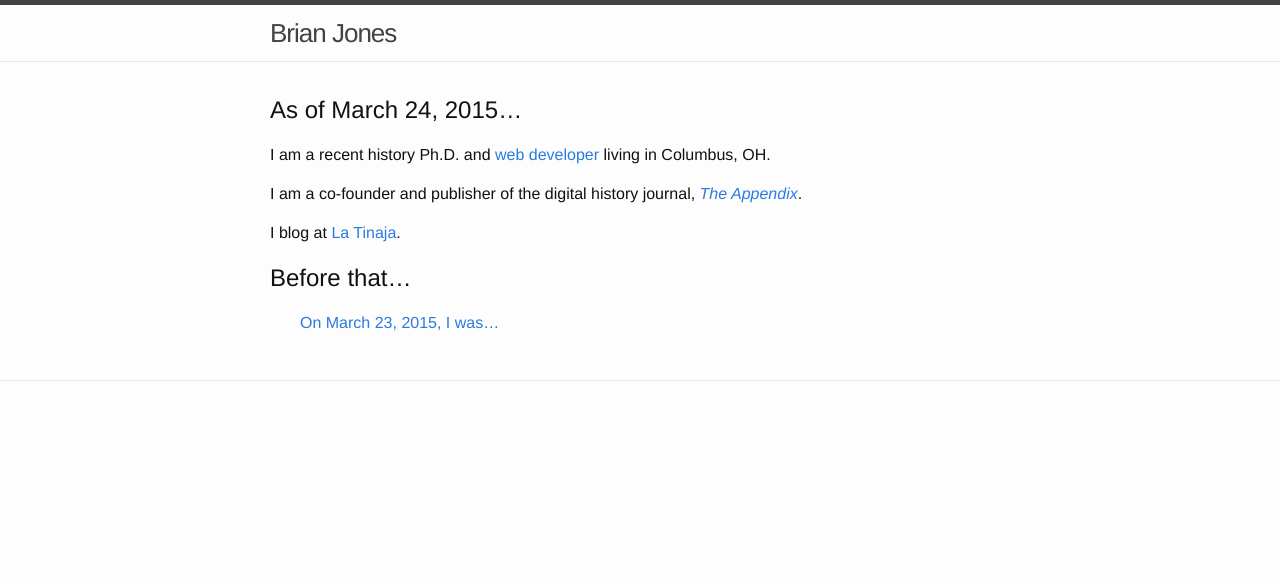
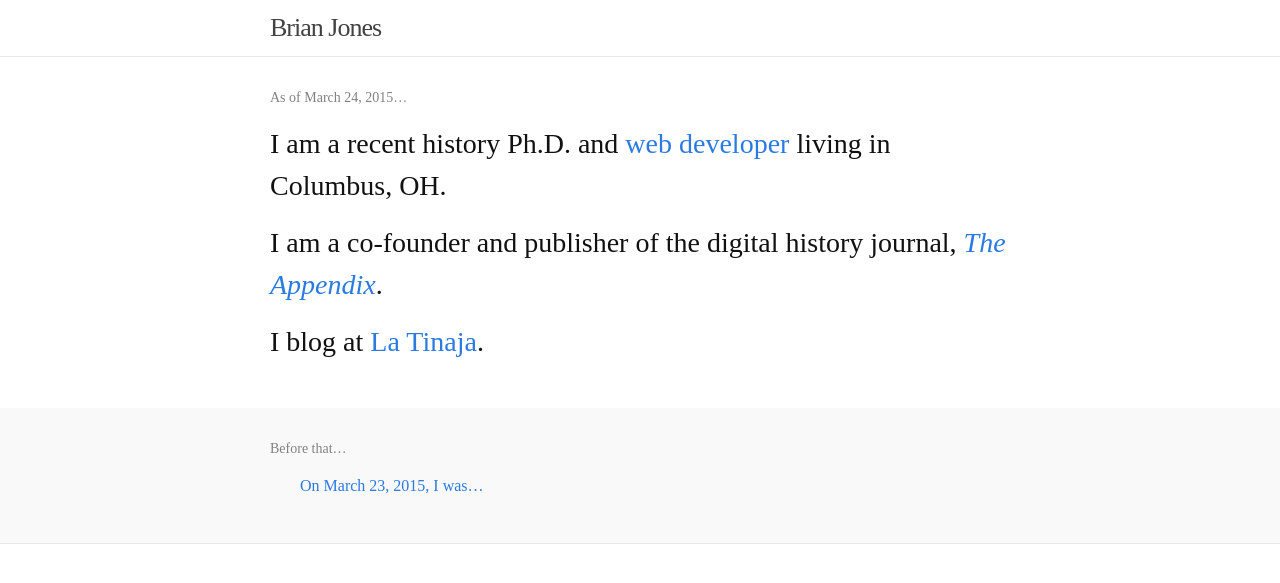
Before and after one commit to jonesbp/brianjon.es, a Jekyll site: the page built from index.html, in a window 1280 px wide. Shown: the top 583 px of the page. Built offline with Jekyll 4.4.1, drawn with Linux system fonts in a browser that asks for light colours.

Commit message:
Styled bio posts

```diff
--- a/_includes/head.html
+++ b/_includes/head.html
@@ -6,6 +6,9 @@
     <title>{% if page.title %}{{ page.title }}{% else %}{{ site.title }}{% endif %}</title>
     <meta name="description" content="{{ site.description }}">
 
+    <script src="//use.typekit.net/yrt0yrw.js"></script>
+    <script>try{Typekit.load();}catch(e){}</script>
+
     <link rel="stylesheet" href="{{ "/css/main.css" | prepend: site.baseurl }}">
     <link rel="canonical" href="{{ page.url | replace:'index.html','' | prepend: site.baseurl | prepend: site.url }}">
 </head>
--- a/_layouts/default.html
+++ b/_layouts/default.html
@@ -7,11 +7,7 @@
 
     {% include header.html %}
 
-    <div class="page-content">
-      <div class="wrapper">
-        {{ content }}
-      </div>
-    </div>
+    {{ content }}
 
     {% include footer.html %}
 
--- a/_layouts/post.html
+++ b/_layouts/post.html
@@ -2,6 +2,7 @@
 layout: default
 ---
 <div class="then">
+  <div class="wrapper">
     <header class="post-header">
       <h2>On {{ page.date | date: '%B %d, %Y' }}, I claimed…</h2>
     </header>
@@ -10,8 +11,10 @@ layout: default
       {{ content }}
     </article>
   </div>
+</div>
 
 <div class="now">
+  <div class="wrapper">
     <header class="post-header">
       <h2>But since {{ site.posts.first.date | date: '%B %d, %Y' }}…</h2>
     </header>
@@ -20,3 +23,4 @@ layout: default
       {{ site.posts.first.content | markdownify }}
     </article>
   </div>
+</div>
--- a/_sass/_layout.scss
+++ b/_sass/_layout.scss
@@ -2,7 +2,6 @@
  * Site header
  */
 .site-header {
-    border-top: 5px solid $grey-color-dark;
     border-bottom: 1px solid $grey-color-light;
     min-height: 56px;
 
@@ -23,69 +22,36 @@
     }
 }
 
-.site-nav {
-    float: right;
-    line-height: 56px;
+/**
+  Content area
+*/
 
-    .menu-icon {
-        display: none;
+h2 {
+  font-size: $small-font-size;
 }
 
-    .page-link {
-        color: $text-color;
-        line-height: $base-line-height;
-
-        // Gaps between nav items, but not on the first one
-        &:not(:first-child) {
-            margin-left: 20px;
+article {
+  p {
+    font-size: $large-font-size;
   }
 }
 
-    @include media-query($on-palm) {
-        position: absolute;
-        top: 9px;
-        right: 30px;
-        background-color: $background-color;
-        border: 1px solid $grey-color-light;
-        border-radius: 5px;
-        text-align: right;
+.now {
+  padding: $spacing-unit 0;
 
-        .menu-icon {
-            display: block;
-            float: right;
-            width: 36px;
-            height: 26px;
-            line-height: 0;
-            padding-top: 10px;
-            text-align: center;
-
-            > svg {
-                width: 18px;
-                height: 15px;
-
-                path {
-                    fill: $grey-color-dark;
-                }
+  h2 {
+    color: $grey-color;
   }
 }
 
-        .trigger {
-            clear: both;
-            display: none;
-        }
+.then {
+  background-color: $background-grey;
+  padding: $spacing-unit 0;
 
-        &:hover .trigger {
-            display: block;
-            padding-bottom: 5px;
-        }
-
-        .page-link {
-            display: block;
-            padding: 5px 10px;
+  h2 {
+    color: $grey-color;
   }
 }
-}
-
 
 
 /**
--- a/css/main.scss
+++ b/css/main.scss
@@ -6,17 +6,19 @@
 
 
 // Our variables
-$base-font-family: Helvetica, Arial, sans-serif;
+$base-font-family: "freight-micro-pro", serif;
 $base-font-size:   16px;
+$large-font-size: $base-font-size * 1.75;
 $small-font-size:  $base-font-size * 0.875;
 $base-line-height: 1.5;
 
 $spacing-unit:     30px;
 
 $text-color:       #111;
-$background-color: #fdfdfd;
+$background-color: #fff;
 $brand-color:      #2a7ae2;
 
+$background-grey:  #f9f9f9;
 $grey-color:       #828282;
 $grey-color-light: lighten($grey-color, 40%);
 $grey-color-dark:  darken($grey-color, 25%);
--- a/index.html
+++ b/index.html
@@ -3,14 +3,17 @@ layout: default
 ---
 
 <div class="now">
+  <div class="wrapper">
+    <article>
       <h2>As of {{ site.posts.first.date | date: '%B %d, %Y' }}…</h2>
 
-  <article>
       {{ site.posts.first.content }}
     </article>
   </div>
+</div>
 
 <div class="then">
+  <div class="wrapper">
     <h2>Before that…</h2>
 
     <ul class="old-bios">
@@ -22,3 +25,4 @@ layout: default
       {% endfor %}
     </ul>
   </div>
+</div>
```
Lines whose indentation alone changed are shown as unchanged.
